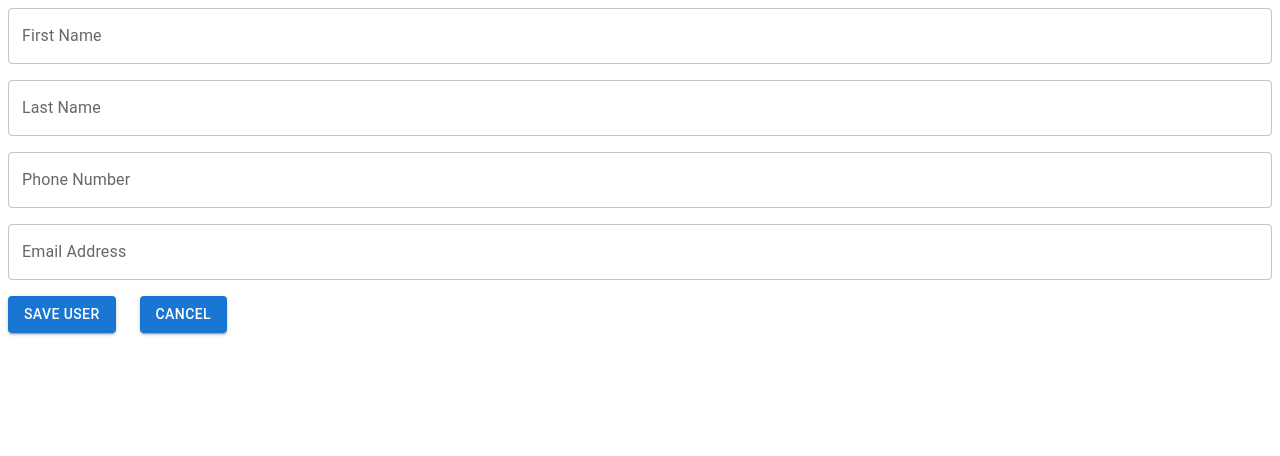
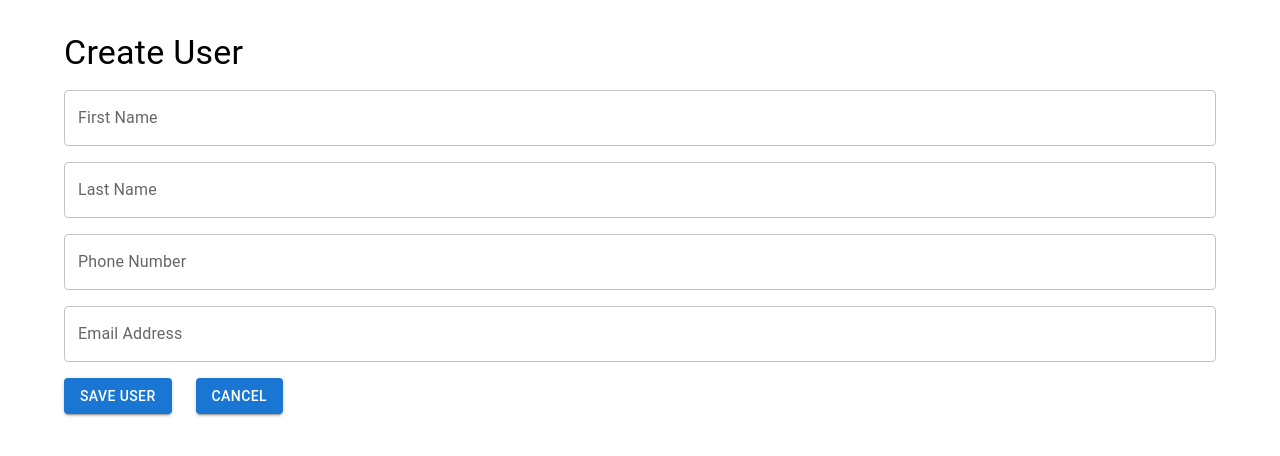
Before and after one commit to kunjdabhi/DSVAssignment, a React (Vite) app: page /createUser in a window 1280 px wide. Shown: the top 456 px of the page. Built offline with nearby package versions, Linux system fonts and the light colour scheme.

Commit message:
design changes

```diff
--- a/db.json
+++ b/db.json
@@ -1,26 +1,5 @@
 {
   "users": [
-    {
-      "id": "14",
-      "firstName": "Nisha",
-      "lastName": "Jain",
-      "phoneNumber": "9000000014",
-      "emailAddress": "nisha.jain14@example.com"
-    },
-    {
-      "id": "17",
-      "firstName": "Manish",
-      "lastName": "Mishra",
-      "phoneNumber": "+91-9000000017",
-      "emailAddress": "manish.mishra17@example.com"
-    },
-    {
-      "id": "18",
-      "firstName": "Priya",
-      "lastName": "Nair",
-      "phoneNumber": "+91-9000000018",
-      "emailAddress": "priya.nair18@example.com"
-    },
     {
       "id": "19",
       "firstName": "Rohan",
@@ -251,6 +230,13 @@
       "lastName": "dabhi",
       "emailAddress": "kunjdabhi0808@gmail.com",
       "phoneNumber": "9409050351"
+    },
+    {
+      "id": "46d6",
+      "firstName": "Priya",
+      "lastName": "Nair",
+      "phoneNumber": "9000000018",
+      "emailAddress": "priya.nair18@example.com"
     }
   ]
 }
--- a/src/App.tsx
+++ b/src/App.tsx
@@ -1,7 +1,7 @@
 import { BrowserRouter, Route, Routes } from "react-router-dom"
 import { Home } from "./pages/Home"
 import { CreateUser } from "./pages/CreateUser"
-import { Alert, Snackbar } from "@mui/material"
+import { Alert, Snackbar, Container } from "@mui/material"
 import { useState } from "react";
 
 function App() {
@@ -21,15 +21,18 @@ function App() {
   return (
     <>
     <BrowserRouter>
+      <Container maxWidth="lg" sx={{ mt: 4 }}>
         <Routes>
           <Route index element={<Home showSnackbar={showSnackbar} />} />
           <Route path="/createUser" element={<CreateUser showSnackbar={showSnackbar} />} />
           <Route path="/updateUser" element={<CreateUser />} />
         </Routes>
+      </Container>
     </BrowserRouter>
       <Snackbar
         open={snackbar.open}
         autoHideDuration={4000}
+        anchorOrigin={{ vertical: "top", horizontal: "right" }}
         onClose={() => setSnackbar((p) => ({ ...p, open: false }))}
       >
         <Alert severity={snackbar.severity}>
--- a/src/components/UserGrid.tsx
+++ b/src/components/UserGrid.tsx
@@ -12,14 +12,14 @@ export const UserGrid = ({showSnackbar}:any) => {
 
   const userGridDefs: GridColDef[] = [
     { field: "id", headerName: "ID", width: 70 },
-    { field: "firstName", headerName: "First name", width: 200 },
-    { field: "lastName", headerName: "Last name", width: 200 },
-    { field: "emailAddress", headerName: "Email", width: 300 },
-    { field: "phoneNumber", headerName: "Phone", width: 250 },
+    { field: "firstName", headerName: "First name", flex: 1 },
+    { field: "lastName", headerName: "Last name", flex: 1 },
+    { field: "emailAddress", headerName: "Email", flex: 1 },
+    { field: "phoneNumber", headerName: "Phone", flex: 1 },
     {
       field: "actions",
       headerName: "Actions",
-      width: 250,
+      flex: 1,
       sortable: false,
       filterable: false,
       renderCell: (params: any) => <GridActionColumn params={params} handleDelete={handleDelete} handleEdit={handleEdit} />,
--- a/src/pages/CreateUser.tsx
+++ b/src/pages/CreateUser.tsx
@@ -1,6 +1,8 @@
 import { useEffect, useState, type ChangeEvent } from "react";
+import { Typography, Stack } from "@mui/material";
 import { UserForm } from "../components/UserForm";
 import type { User } from "../types/user.type";
+import { userFormSchema } from "../types/user.type";
 import { validateUser, type ValidationErrors } from "../utils/validateUserForm";
 import { userService } from "../services/users.service";
 import { useNavigate, useSearchParams } from "react-router-dom";
@@ -9,11 +11,12 @@ export const CreateUser = ({ showSnackbar }: any) => {
   const [searchParams] = useSearchParams();
   const id = searchParams.get("id");
   const navigate = useNavigate();
-  const [formValues, setFormValues] = useState<User>({
-    firstName: "",
-    lastName: "",
-    emailAddress: "",
-    phoneNumber: "",
+  const [formValues, setFormValues] = useState<User>(() => {
+    const initialValues: any = {};
+    userFormSchema.forEach((field) => {
+      initialValues[field.name] = "";
+    });
+    return initialValues as User;
   });
   const [errors, setErrors] = useState<ValidationErrors>({});
   const [isUpdate, setIsUpdate] = useState<boolean>(id ? true : false);
@@ -78,7 +81,8 @@ export const CreateUser = ({ showSnackbar }: any) => {
   };
 
   return (
-    <div>
+    <Stack spacing={2}>
+      <Typography variant="h4">{isUpdate ? "Update User" : "Create User"}</Typography>
       <UserForm
         values={formValues}
         errors={errors}
@@ -86,6 +90,6 @@ export const CreateUser = ({ showSnackbar }: any) => {
         onSubmit={onSubmit}
         onCancel={onCancel}
       />
-    </div>
+    </Stack>
   );
 };
--- a/src/pages/Home.tsx
+++ b/src/pages/Home.tsx
@@ -1,16 +1,19 @@
-import { Button } from "@mui/material";
+import { Button, Typography, Stack } from "@mui/material";
 import { UserGrid } from "../components/UserGrid";
 import { Link } from "react-router-dom";
 
 export const Home = ({showSnackbar}:any) => {
   return (
-    <div>
-      <Link to={"/createUser"}>
-        <Button className="add-user" variant="contained">
-          Create User
-        </Button>
-      </Link>
+    <Stack spacing={2}>
+      <Stack direction="row" justifyContent="space-between" alignItems="center">
+        <Typography variant="h4">User Management</Typography>
+        <Link to={"/createUser"}>
+          <Button className="add-user" variant="contained">
+            Create User
+          </Button>
+        </Link>
+      </Stack>
       <UserGrid showSnackbar={showSnackbar} />
-    </div>
+    </Stack>
   );
 };
--- a/src/types/user.type.ts
+++ b/src/types/user.type.ts
@@ -8,8 +8,8 @@ export type User = {
 
 type FieldType = "email" | "tel" | "text" | "options" | "checkbox" | "date";
 
-export interface FieldConfig {
-  name: string;
+export interface FieldConfig<T> {
+  name: keyof T;
   label: string;
   type: FieldType;
   required?: boolean;
@@ -17,7 +17,7 @@ export interface FieldConfig {
   width?: number;
 }
 
-export const userFormSchema: FieldConfig[] = [
+export const userFormSchema: FieldConfig<User>[] = [
   {
     name: "firstName",
     label: "First Name",
```
Lines whose indentation alone changed are shown as unchanged.
